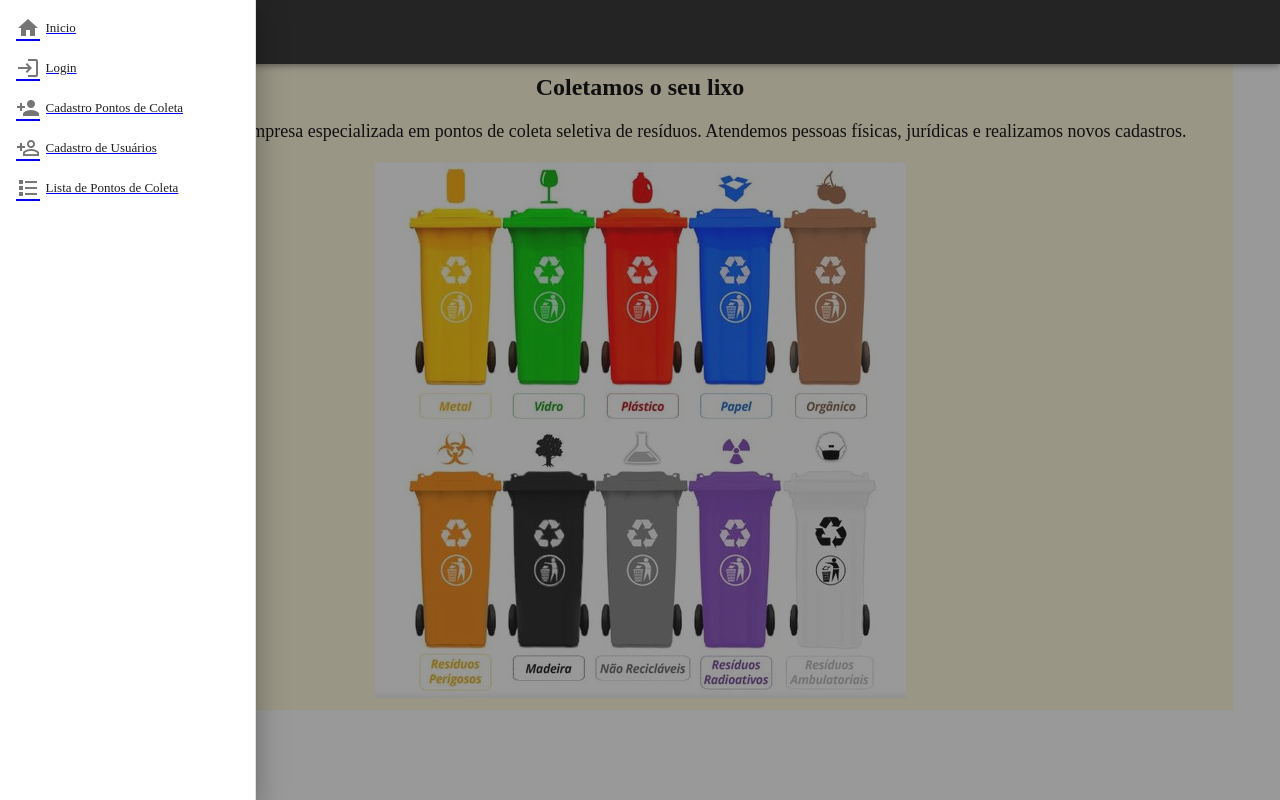
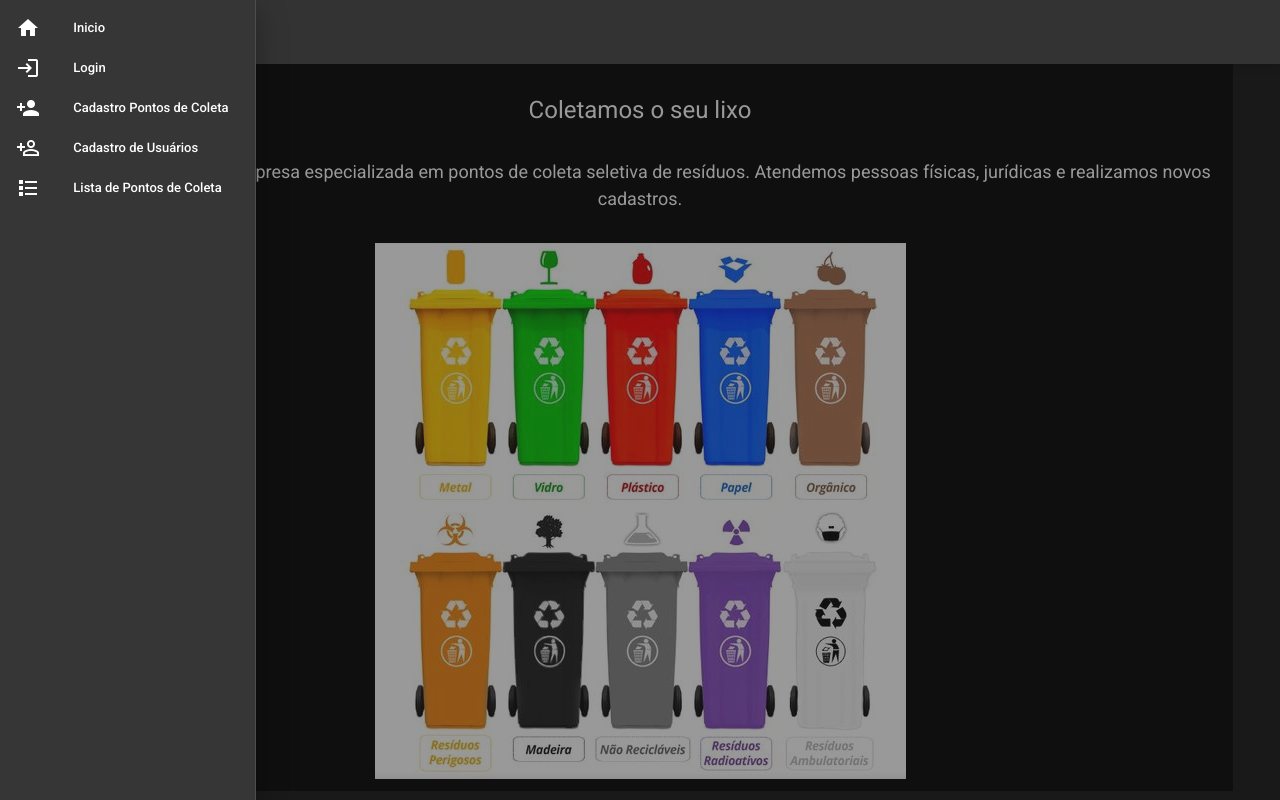
Before and after one commit to rbrthmn/iteris-decola, a Vue app: page / in a window 1280 px wide. Both pictures are taken after a click on the button 40 px from the left and 32 px from the top of the page. Built offline with nearby package versions, Linux system fonts and the light colour scheme.

Commit message:
atualizando estilizacao

```diff
--- a/src/App.vue
+++ b/src/App.vue
@@ -1,6 +1,6 @@
 <template>
-  <div>
-    <v-app-bar app color="indigo darken-4" dark>
+  <v-app class="app-top-bar">
+    <v-app-bar app color="grey darken-3" dark>
       <v-app-bar-nav-icon @click="drawer = true"></v-app-bar-nav-icon>
 
       <v-toolbar-title><v-icon>mdi-delete-empty</v-icon>Eco-Coleta</v-toolbar-title>
@@ -9,8 +9,8 @@
     <v-navigation-drawer v-model="drawer" absolute temporary>
       <v-list nav dense>
         <v-list-item-group
-          v-model="group" class="list-item"
-          active-class="deep-purple--text text--accent-4"
+          v-model="group"
+          active-class="black text--accent-4"
         >
           <router-link to="/">
           <v-list-item>
@@ -63,7 +63,7 @@
     <v-main>
       <router-view/>
     </v-main>
-  </div>
+  </v-app>
 
 </template>
 
@@ -82,4 +82,7 @@ export default {
   .v-icon{
     padding-right: 10px;
   }
+  .app-top-bar a{
+    text-decoration: none;
+  }
 </style>
--- a/src/views/Inicio.vue
+++ b/src/views/Inicio.vue
@@ -21,8 +21,9 @@ export default {
     flex-direction: column;
     align-items: center;
     padding-top: 10px;
-    background-color: cornsilk;
+    background-color: black;
     justify-content: space-around;
+
   }
   .texto-pagina{
     padding-top: 20px;
@@ -31,7 +32,7 @@ export default {
     font-size: large;
   }
   .v-image{
-    margin-top: 20px;
+    margin-top: 15px;
     background-color:cornsilk;
   }
 
```
Also changed, not shown: src/views/Login.vue (line endings or trailing spaces).
